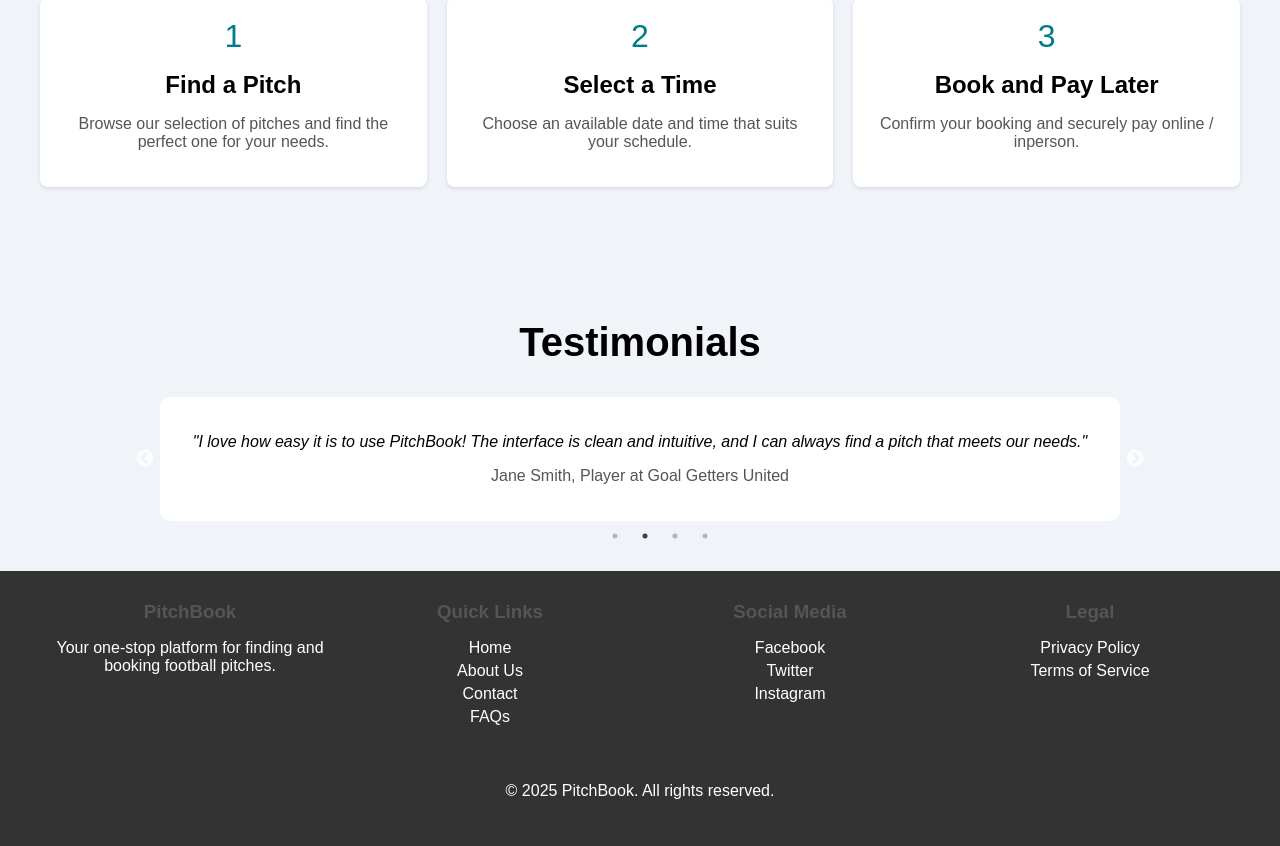
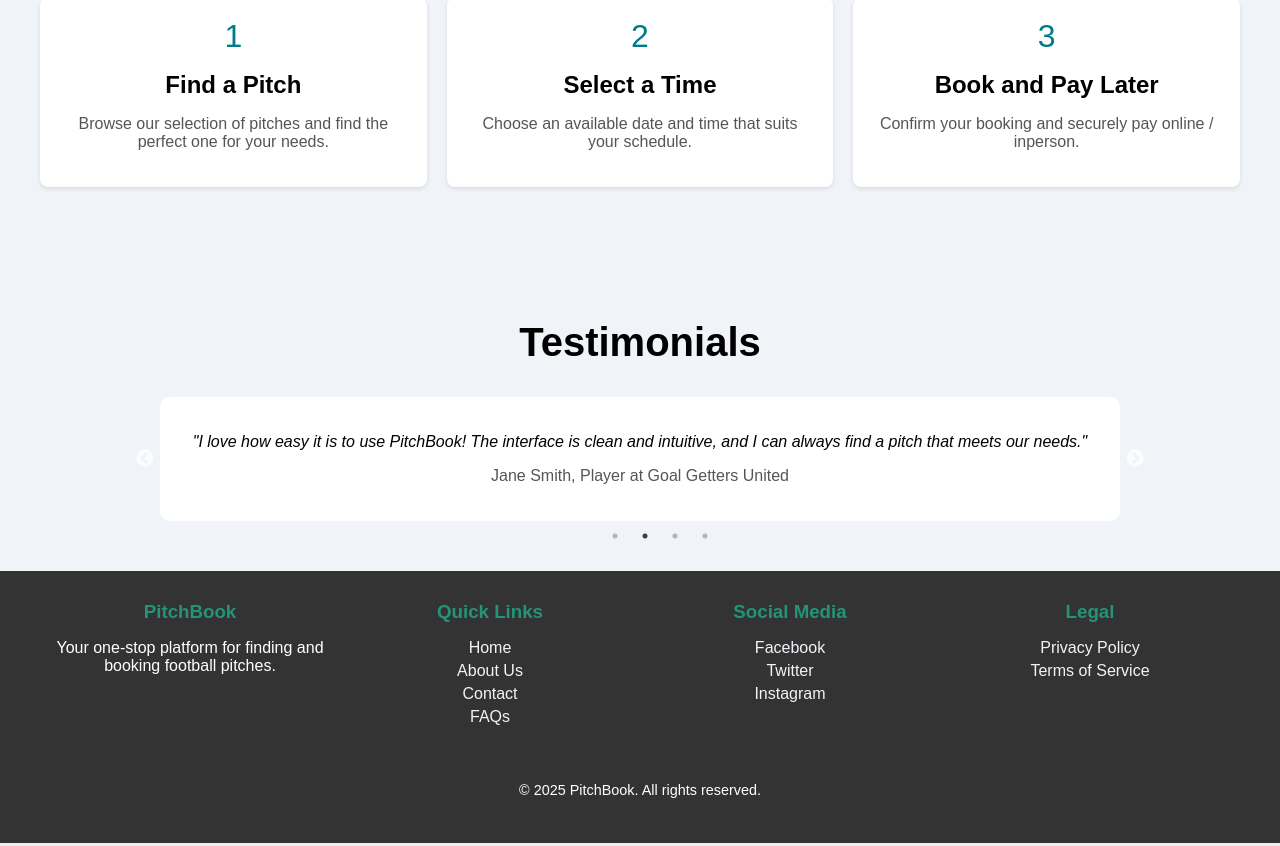
Before and after one commit to xoluxp/Pitchbooker, a React (Create React App) app in the folder pitchbook/pitchbook-frontend/: page / in a window 1280 px wide. Shown: the part 1056-1902 px from the top of the page. Built offline with nearby package versions, Linux system fonts and the light colour scheme.

Commit message:
Refactor Footer component; update styling for improved visual consistency and user engagement

```diff
--- a/pitchbook/pitchbook-frontend/src/App.js
+++ b/pitchbook/pitchbook-frontend/src/App.js
@@ -1,6 +1,6 @@
 import React, { useState, useEffect } from 'react';
 import { BrowserRouter as Router, Routes, Route, Navigate } from 'react-router-dom';
-import axios from 'axios'; // Import axios
+import axios from 'axios';
 import Hero from './components/Hero';
 import Features from './components/Features';
 import HowItWorks from './components/HowItWorks';
@@ -8,7 +8,7 @@ import Testimonials from './components/Testimonials';
 import Footer from './components/Footer';
 import ScrollToTopButton from './components/ScrollToTopButton';
 import Booking from './components/Booking';
-import Confirmation from "./components/Confirmation"; // Import Confirmation component
+import Confirmation from "./components/Confirmation";
 import AdminDashboard from './components/AdminDashboard';
 import Login from './components/Login';
 import './styles.css';
@@ -20,17 +20,17 @@ function App() {
   useEffect(() => {
     const checkAuth = async () => {
       try {
-        const token = localStorage.getItem('token'); // Retrieve JWT from local storage
+        const token = localStorage.getItem('token');
         if (token) {
           const response = await axios.get('http://localhost:5000/api/users/me', {
-            headers: { Authorization: `Bearer ${token}` } // Include JWT in the request header
+            headers: { Authorization: `Bearer ${token}` }
           });
           const user = response.data;
           setIsAuthenticated(true);
           setIsAdmin(user.isAdmin);
         }
       } catch (error) {
-        // ... error handling ...
+
       }
     };
 
@@ -42,8 +42,8 @@ function App() {
     <Router>
     <div>
       <Routes>
-        <Route path="/booking" element={<Booking />} /> {/* Booking route */}
-        <Route path="/confirmation" element={<Confirmation />} />{" "} {/* Confirmation route */}
+        <Route path="/booking" element={<Booking />} /> {}
+        <Route path="/confirmation" element={<Confirmation />} />{" "} {}
         <Route  path="/admin"
             element={isAuthenticated && isAdmin ? <AdminDashboard /> : <Navigate to="/login" />}
           />
--- a/pitchbook/pitchbook-frontend/src/components/Footer.css
+++ b/pitchbook/pitchbook-frontend/src/components/Footer.css
@@ -1,21 +1,22 @@
 .footer {
-   background-color: #10e0eb;
-   color: white;
+  background-color: #000000;
+  color: #F0F4F8;
   padding: 30px 0;
 }
 
 .footer-content {
   display: flex;
   justify-content: space-between;
-   flex-wrap: wrap; /* Allow wrapping on smaller screens */
+  flex-wrap: wrap;
 }
 
 .footer-section {
-   width: 25%; /* Adjust width as needed */
+  width: 25%;
   margin-bottom: 20px;
 }
 
 .footer-section h3 {
+  color: #239576;
   margin-bottom: 10px;
 }
 
@@ -29,11 +30,17 @@
 }
 
 .footer-section a {
-   color: white;
+  color: #F0F4F8;
   text-decoration: none;
+  transition: color 0.3s ease;
+}
+
+.footer-section a:hover {
+  color: #A7D3D2;
 }
 
 .footer-bottom {
   text-align: center;
   margin-top: 20px;
+  font-size: 0.9rem;
 }
--- a/pitchbook/pitchbook-frontend/src/components/Footer.js
+++ b/pitchbook/pitchbook-frontend/src/components/Footer.js
@@ -1,5 +1,5 @@
 import React from 'react';
-import './Footer.css'; // Import the CSS file
+import './Footer.css';
 
 function Footer() {
   return (
@@ -8,9 +8,7 @@ function Footer() {
         <div className="footer-content">
           <div className="footer-section">
             <h3>PitchBook</h3>
-            <p>
-              Your one-stop platform for finding and booking football pitches.
-            </p>
+            <p>Your one-stop platform for finding and booking football pitches.</p>
           </div>
           <div className="footer-section">
             <h3>Quick Links</h3>
@@ -24,9 +22,9 @@ function Footer() {
           <div className="footer-section">
             <h3>Social Media</h3>
             <ul>
-              <li><a href="https://www.facebook.com">Facebook</a></li>
-              <li><a href="https://www.twitter.com">Twitter</a></li>
-              <li><a href="https://www.instagram.com">Instagram</a></li>
+              <li><a href="#">Facebook</a></li>
+              <li><a href="#">Twitter</a></li>
+              <li><a href="#">Instagram</a></li>
             </ul>
           </div>
           <div className="footer-section">
```
Lines whose indentation alone changed are shown as unchanged.
